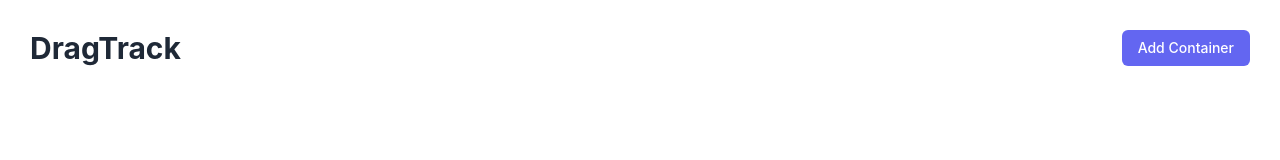
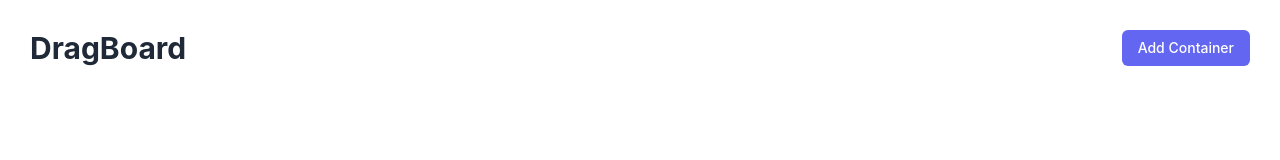
Before and after one commit to SidAhmedSahraoui/drag-board, a React (Vite) app: page / in a window 1280 px wide. Shown: the top 160 px of the page. Built offline with nearby package versions, Linux system fonts and the light colour scheme.

Commit message:
refactor: Rename project to DragBoard

```diff
--- a/index.html
+++ b/index.html
@@ -4,7 +4,7 @@
     <meta charset="UTF-8" />
     <link rel="icon" type="image/png" href="/favicon.png" />
     <meta name="viewport" content="width=device-width, initial-scale=1.0" />
-    <title>Drag Track</title>
+    <title>Drag Board</title>
   </head>
   <body>
     <div id="root"></div>
--- a/package.json
+++ b/package.json
@@ -1,5 +1,5 @@
 {
-  "name": "drag-track",
+  "name": "drag-board",
   "private": true,
   "version": "0.0.0",
   "type": "module",
--- a/src/App.tsx
+++ b/src/App.tsx
@@ -249,7 +249,7 @@ export default function App() {
       </Modal>
       <div className="flex items-center justify-between gap-y-2">
         <h1 className="text-gray-800 text-xl md:text-3xl font-bold">
-          DragTrack
+          DragBoard
         </h1>
         <Button
           onClick={() => setShowAddContainerModal(true)}
```
Also changed, not shown: 1 other file (tests, documents, lock files or other folders).
